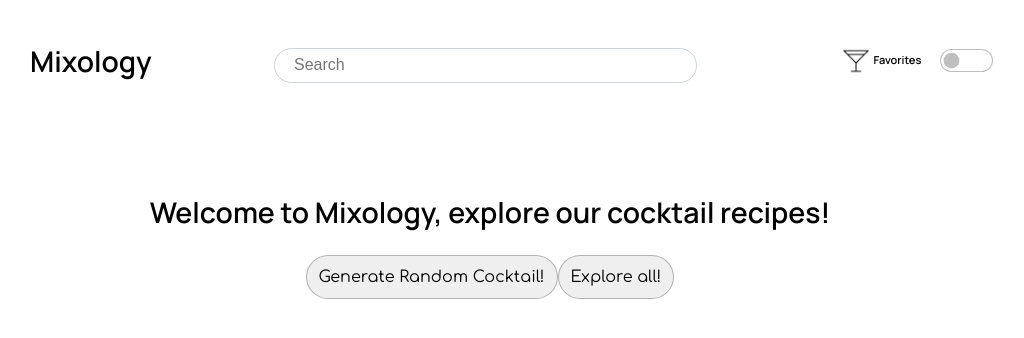
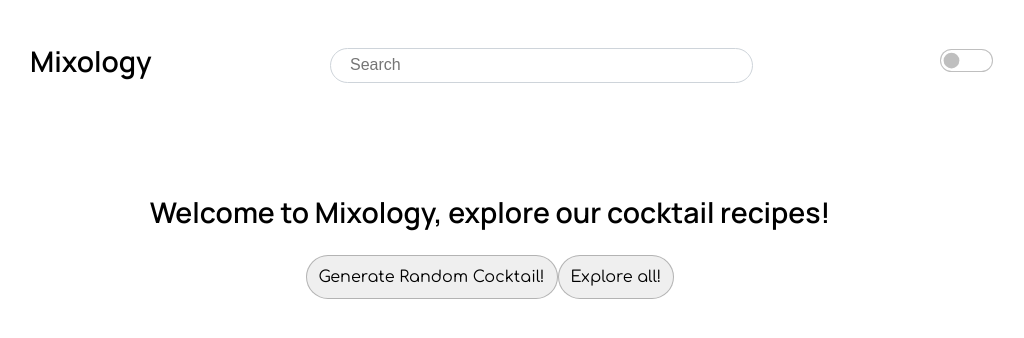
Before and after one commit to Limeload/Mixology, a plain HTML site: page index.html in a window 1280 px wide. Shown: the whole page, without its empty margins (150-1174 px from the left). Drawn offline with Linux system fonts and the light colour scheme; no server answers.

Commit message:
removed unnecessary navbar li

```diff
--- a/index.html
+++ b/index.html
@@ -19,12 +19,6 @@
             </div>
         </form>
           <ul class="nav">
-            <li class="nav-item">
-              <a class="nav-link active" id="random-bar" href="">
-                <img src="./images/martini-thin.png" alt="" width="30">
-                Favorites
-            </a>
-            </li>
             <div class="form-check form-switch">
                 <input class="form-check-input" type="checkbox" role="switch" id="togglebtn">
                 <label class="form-check-label" for="togglebtn" id="labelToggle">
```
